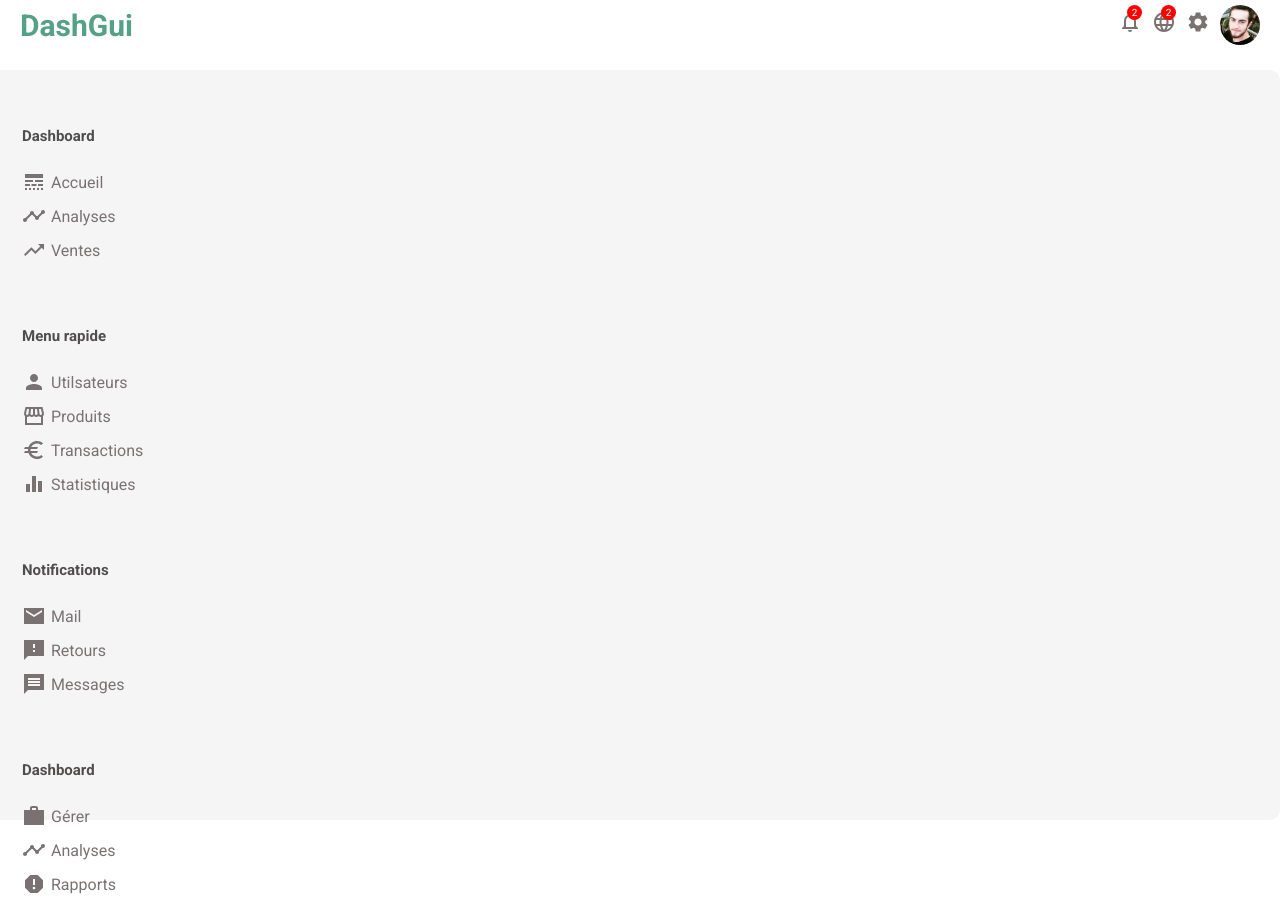
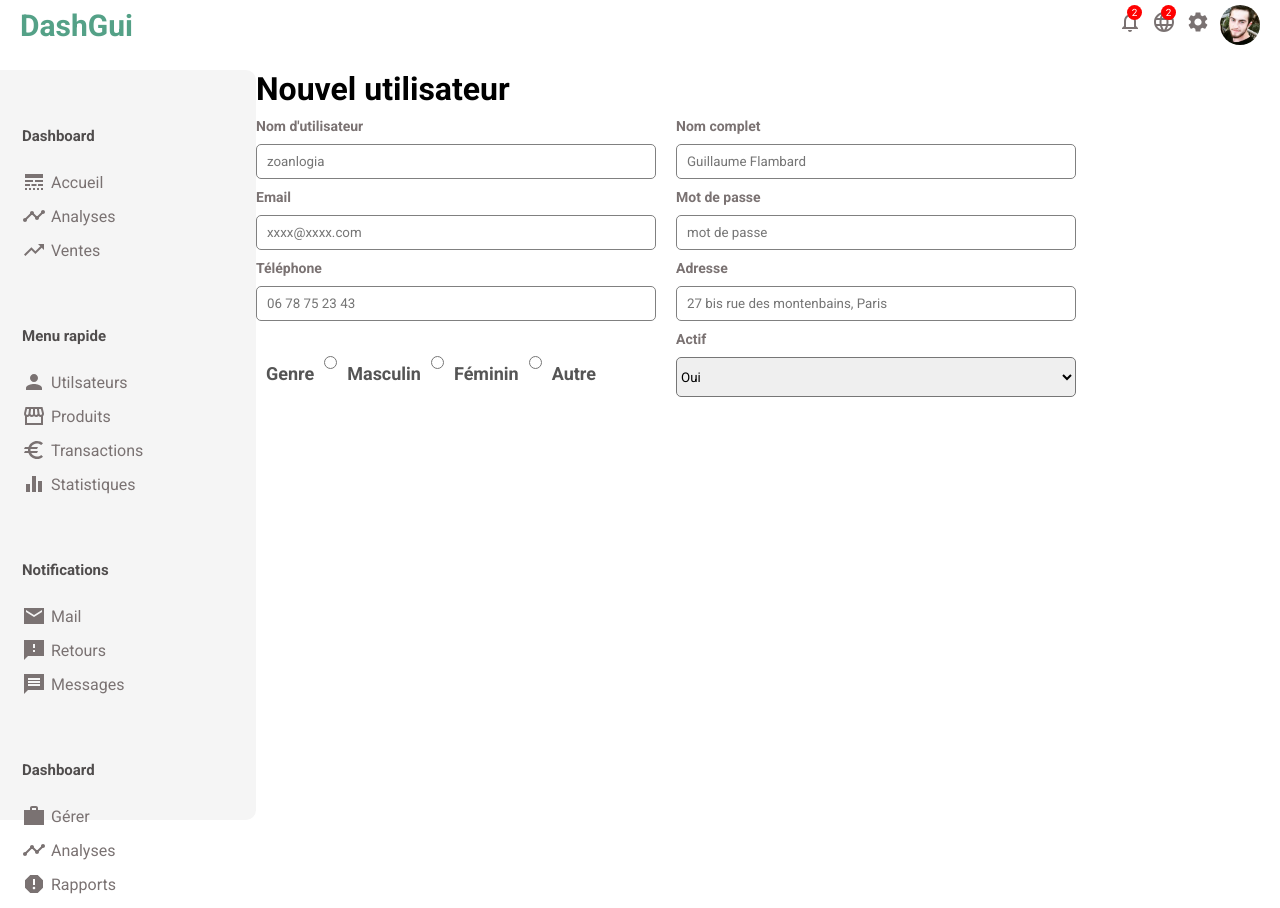
Before and after one commit to zoanlogia/react-dashboard, a React (Create React App) app: page /newUser in a window 1280 px wide. Built offline with nearby package versions, Linux system fonts and the light colour scheme.

Commit message:
add form --  page newuser

```diff
--- a/src/App.js
+++ b/src/App.js
@@ -8,6 +8,7 @@ import Home from "./pages/home/Home";
 import { BrowserRouter as Router, Switch, Route } from "react-router-dom";
 import UserList from "./pages/userList/UserList";
 import User from "./pages/user/User";
+import NewUser from "./pages/newPage/NewUser";
 
 function App() {
   return (
@@ -25,6 +26,9 @@ function App() {
           <Route path="/user/:userId">
             <User />
           </Route>
+          <Route path="/newUser">
+            <NewUser />
+          </Route>
         </Switch>
       </div>
     </Router>
--- /dev/null
+++ b/src/pages/newPage/NewUser.jsx
@@ -0,0 +1,73 @@
+/** @format */
+
+import "./newUser.scss";
+
+export default function NewUser() {
+  return (
+    <div className="newUser">
+      <h1 className="newUser__title">Nouvel utilisateur</h1>
+      <form action="" className="newUser__form">
+        <div className="newUser__form__item">
+          <label for="username">Nom d'utilisateur</label>
+          <input type="text" placeholder="zoanlogia" />
+        </div>
+        <div className="newUser__form__item">
+          <label for="fullname">Nom complet</label>
+          <input type="text" placeholder="Guillaume Flambard" />
+        </div>
+        <div className="newUser__form__item">
+          <label for="email">Email</label>
+          <input type="email" placeholder="xxxx@xxxx.com" />
+        </div>
+        <div className="newUser__form__item">
+          <label for="password">Mot de passe</label>
+          <input type="password" placeholder="mot de passe" />
+        </div>
+        <div className="newUser__form__item">
+          <label for="number">Téléphone</label>
+          <input type="number" placeholder="06 78 75 23 43" />
+        </div>
+        <div className="newUser__form__item">
+          <label for="adress">Adresse</label>
+          <input type="text" placeholder="27 bis rue des montenbains, Paris" />
+        </div>
+        <div className="newUser__form__item">
+          <div className="newUser__form__item__gender">
+            <label>Genre</label>
+            <input
+              type="radio"
+              name="male"
+              id="male"
+              value="male"
+              placeholder="27 bis rue des montenbains, Paris"
+            />
+            <label for="male">Masculin</label>
+            <input
+              type="radio"
+              name="female"
+              id="female"
+              value="female"
+              placeholder="27 bis rue des montenbains, Paris"
+            />
+            <label for="female">Féminin</label>
+            <input
+              type="radio"
+              name="other"
+              id="other"
+              value="other"
+              placeholder="27 bis rue des montenbains, Paris"
+            />
+            <label for="other">Autre</label>
+          </div>
+        </div>
+        <div className="newUser__form__item">
+            <label>Actif</label>
+            <select name="active" id="active" className="newUser__form__item--active">
+                <option value="yes">Oui</option>
+                <option value="no">Non</option>
+            </select>
+        </div>
+      </form>
+    </div>
+  );
+}
--- /dev/null
+++ b/src/pages/newPage/newUser.scss
@@ -0,0 +1,52 @@
+/** @format */
+
+@import "../../variables.scss";
+
+.newUser {
+  flex: 4;
+
+  &__form {
+    display: flex;
+    flex-wrap: wrap;
+
+    &__item {
+      width: 400px;
+      display: flex;
+      flex-direction: column;
+      margin-top: 10px;
+      margin-right: 20px;
+
+      label {
+        margin-bottom: 10px;
+        font-size: 14px;
+        font-weight: 600;
+        color: $grey-color;
+      }
+
+      input {
+        height: 35px;
+        padding: 10px;
+        border: none;
+        border: 0.5px solid grey;
+        border-radius: 5px;
+      }
+
+      &__gender {
+        input {
+          margin-top: 14px;
+        }
+
+        label {
+          margin: 10px;
+          font-size: 18px;
+          color: #555;
+        }
+      }
+
+      &--active {
+          height: 40px;
+          border-radius: 5px;
+      }
+    }
+  }
+}
--- a/src/pages/user/user.scss
+++ b/src/pages/user/user.scss
@@ -115,7 +115,6 @@
             border: none;
             text-align: center;
             align-items: center;
-            justify-content: center;
             padding: 7px 10px;
             background-color: #504f4f;
             color: white;
```
